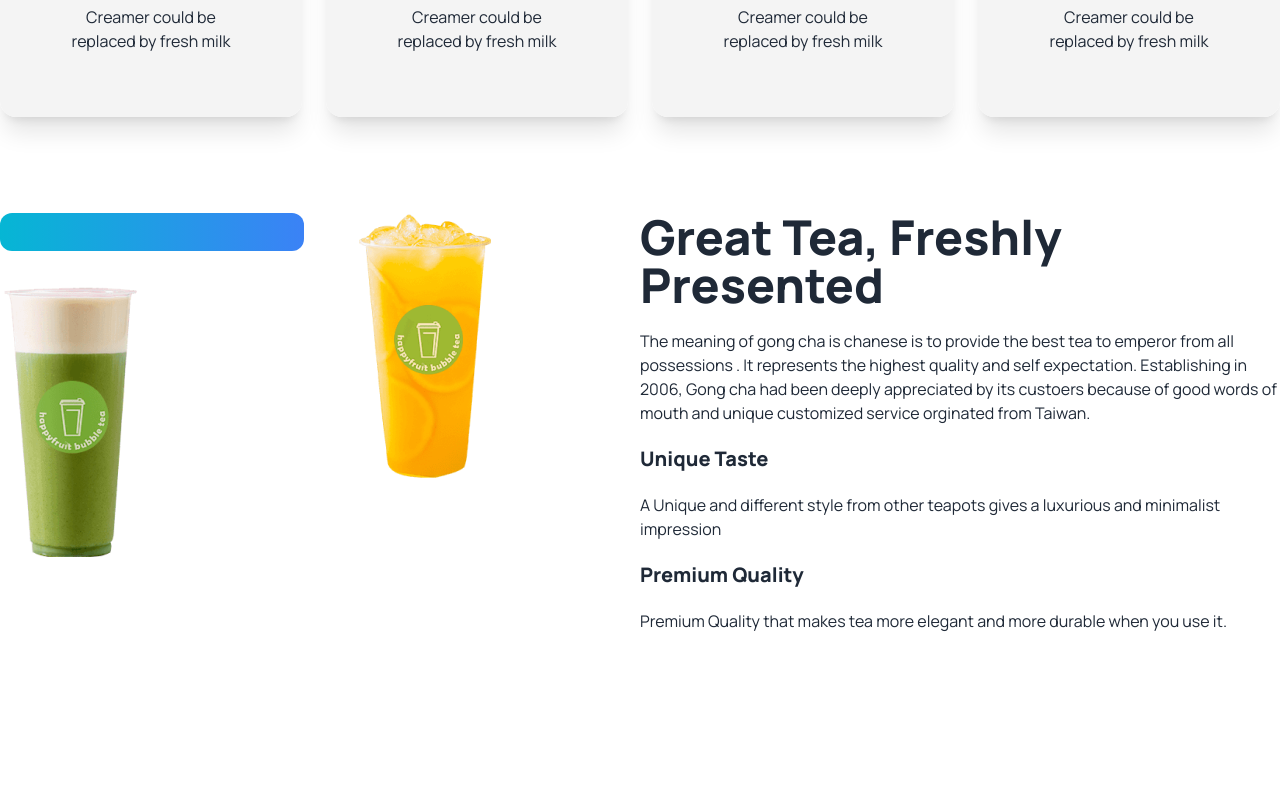
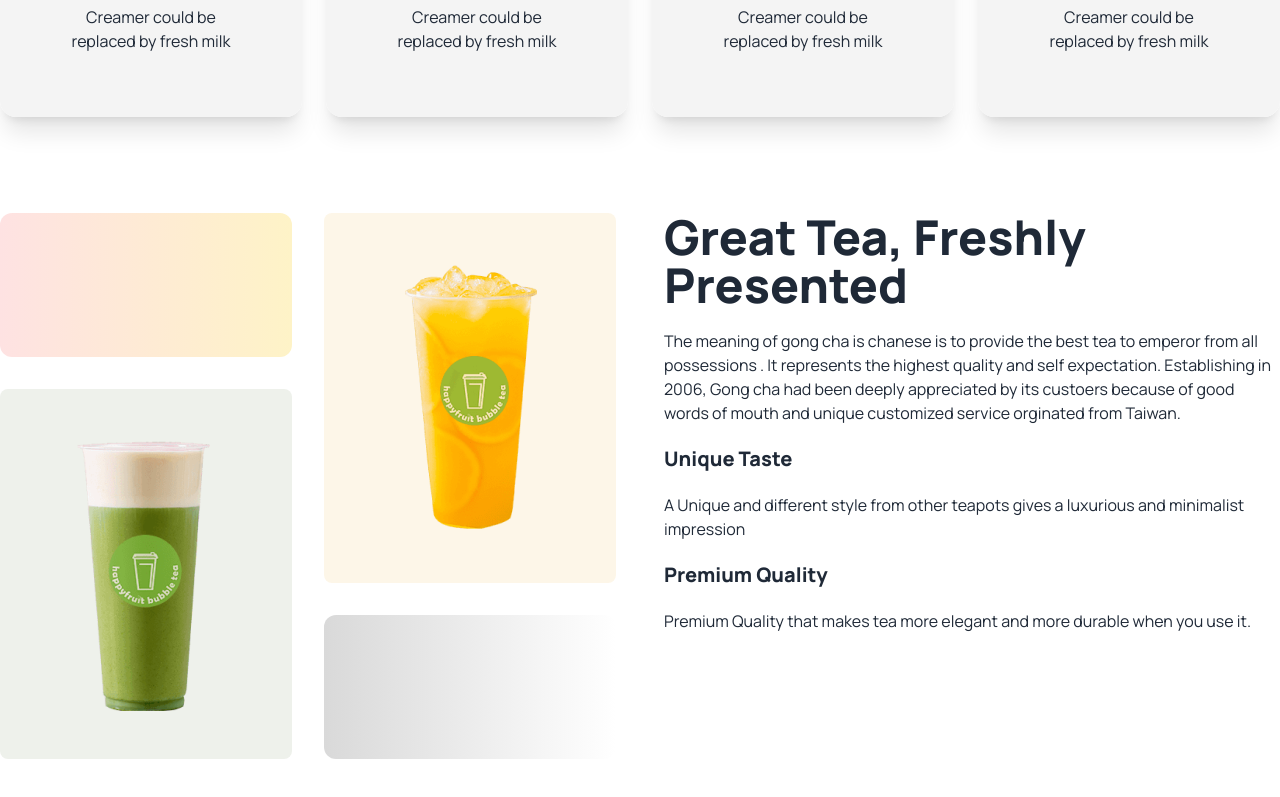
Before and after one commit to IstiyakIfti/tea-house-with-daisy-ui, a plain HTML site: page index.html in a window 1280 px wide. Shown: the part 1117-1914 px from the top of the page. Before the commit the page ends 1846 px from the top, so only its background shows below. Drawn offline with nearby package versions, Linux system fonts and the light colour scheme.

Commit message:
fifth commit

```diff
--- a/index.html
+++ b/index.html
@@ -106,16 +106,16 @@
 
         </section>
         <!-- great tea fresh tea section -->
-        <section class="my-24 flex flex-col lg:flex-row">
+        <section class="my-24 flex gap-12 flex-col lg:flex-row">
             <div class="grid gap-8 grid-cols-1 md:grid-cols-2 flex-1">
-                <div class="rounded-xl bg-gradient-to-r from-cyan-500 to-blue-500"></div>
-                <div class="row-span-2">
+                <div class="rounded-xl bg-gradient-to-r from-red-100 to-amber-100 h-36"></div>
+                <div class="row-span-2 bg-[#E6A6231A] rounded-lg px-8 py-12 flex justify-center items-center">
                     <img src="images/fresh-1.png" alt="">
                 </div>
-                <div class="row-span-2 ">
+                <div class="row-span-2 bg-[#EEF1EB] rounded-lg px-8 py-12 flex justify-center items-center">
                     <img src="images/fresh-2.png" alt="">
                 </div>
-                <div></div>
+                <div class="rounded-xl bg-gradient-to-r from-[#D9D9D9] to-[#FFFFFF] h-36"></div>
             </div>
             <div class="space-y-5 flex-1">
                 <h3 class="text-5xl font-extrabold">Great Tea, Freshly <br>
```
